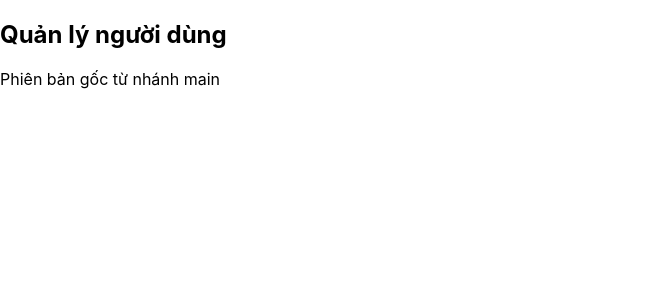
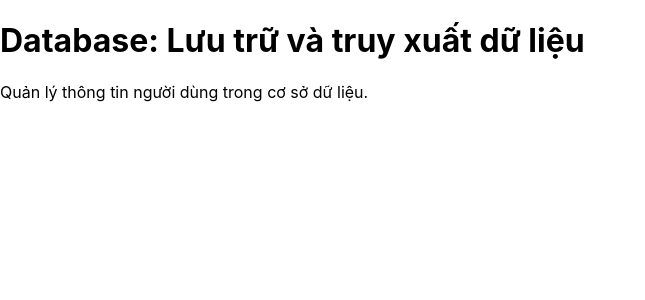
Before and after one commit to thanh224213-storm/group11-project, a React (Create React App) app in the folder frontend/: page / in a window 1280 px wide. Shown: the top 300 px of the page, without its empty margins (0-645 px from the left). Built offline with nearby package versions, Linux system fonts and the light colour scheme.

Commit message:
Database: cập nhật App.js dữ liệu

```diff
--- a/frontend/src/App.js
+++ b/frontend/src/App.js
@@ -1,11 +1,8 @@
-// src/App.js (main)
-import React from "react";
-
 function App() {
   return (
     <div>
-      <h2>Quản lý người dùng</h2>
-      <p>Phiên bản gốc từ nhánh main</p>
+      <h1>Database: Lưu trữ và truy xuất dữ liệu</h1>
+      <p>Quản lý thông tin người dùng trong cơ sở dữ liệu.</p>
     </div>
   );
 }
```
